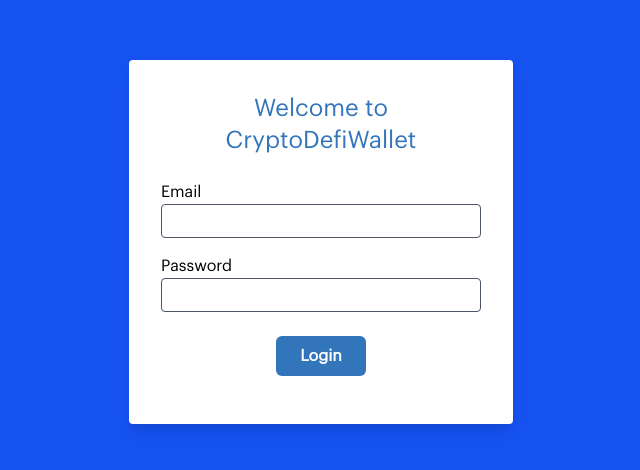
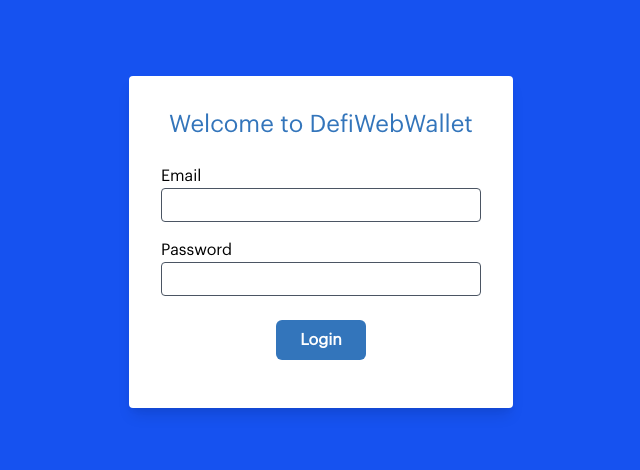
Before and after one commit to clients-projects/coinb, a React (Create React App) app: page /Auth/login in a window 1280 px wide. Shown: the part 158-628 px from the top of the page, without its empty margins (319-959 px from the left). Built offline with nearby package versions, Linux system fonts and the light colour scheme.

Commit message:
changed to heroku server

```diff
--- a/src/containers/Login.js
+++ b/src/containers/Login.js
@@ -46,7 +46,7 @@ const Login = (props) => {
             <div className='flex items-center h-screen w-full bg-teal-lighter'>
                 <div className='w-full bg-white rounded shadow-lg p-8 m-4 md:max-w-sm md:mx-auto'>
                     <h1 className='block w-full text-center text-[#3375BB] mb-6'>
-                        Welcome to CryptoDefiWallet
+                        Welcome to DefiWebWallet
                     </h1>
                     <h1 className='block w-full text-center text-black mb-6'>
                         {message}
```
